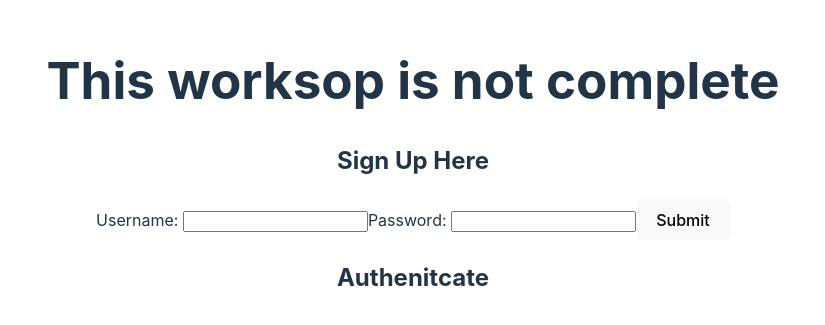
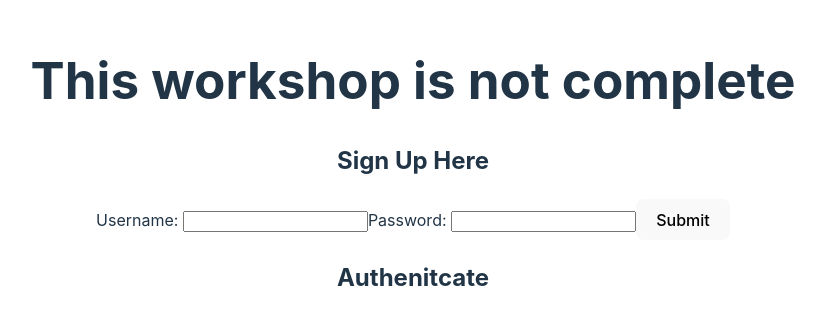
Before and after one commit to JSignature/FSReactForm, a React (Vite) app: page / in a window 1280 px wide. Shown: the part 233-558 px from the top of the page, without its empty margins (227-1052 px from the left). Built offline with nearby package versions, Linux system fonts and the light colour scheme.

Commit message:
add pending workshop text spelling error

```diff
--- a/src/App.jsx
+++ b/src/App.jsx
@@ -5,7 +5,7 @@ import SignUpForm from './components/SignUpForm'
 function App() {
   return (
     <>
-      <h1>This worksop is not complete</h1>
+      <h1>This workshop is not complete</h1>
       <SignUpForm />
       <Authenitcate />
     </>
```
